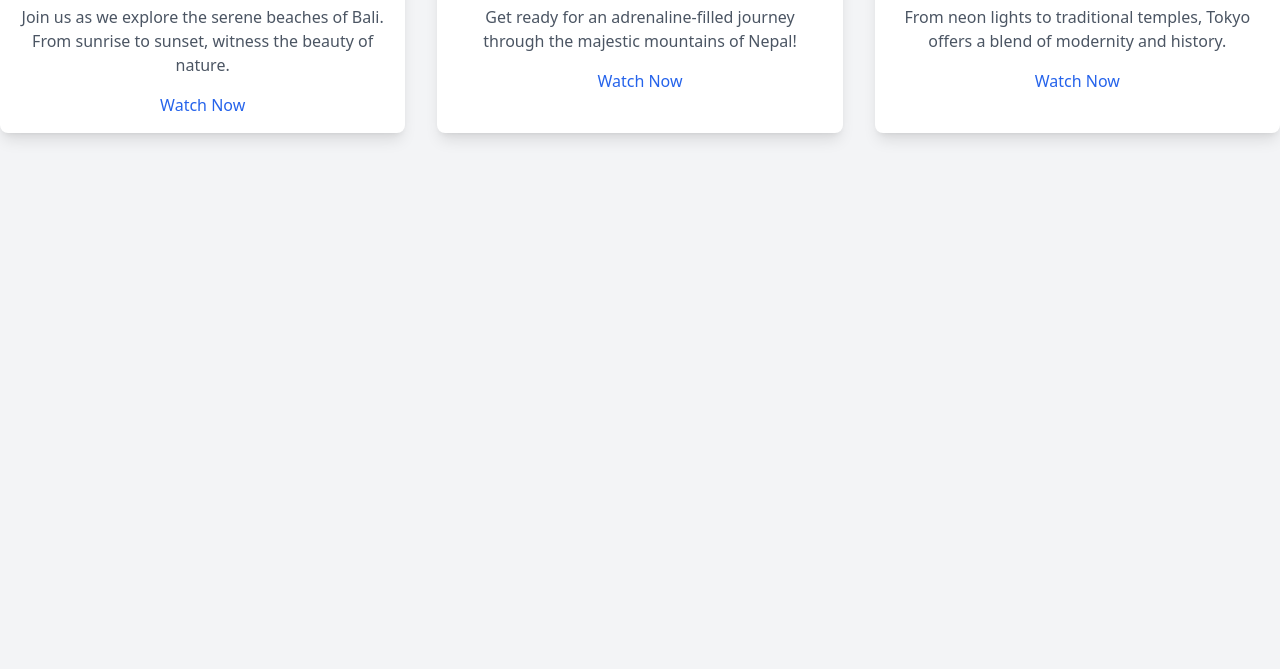
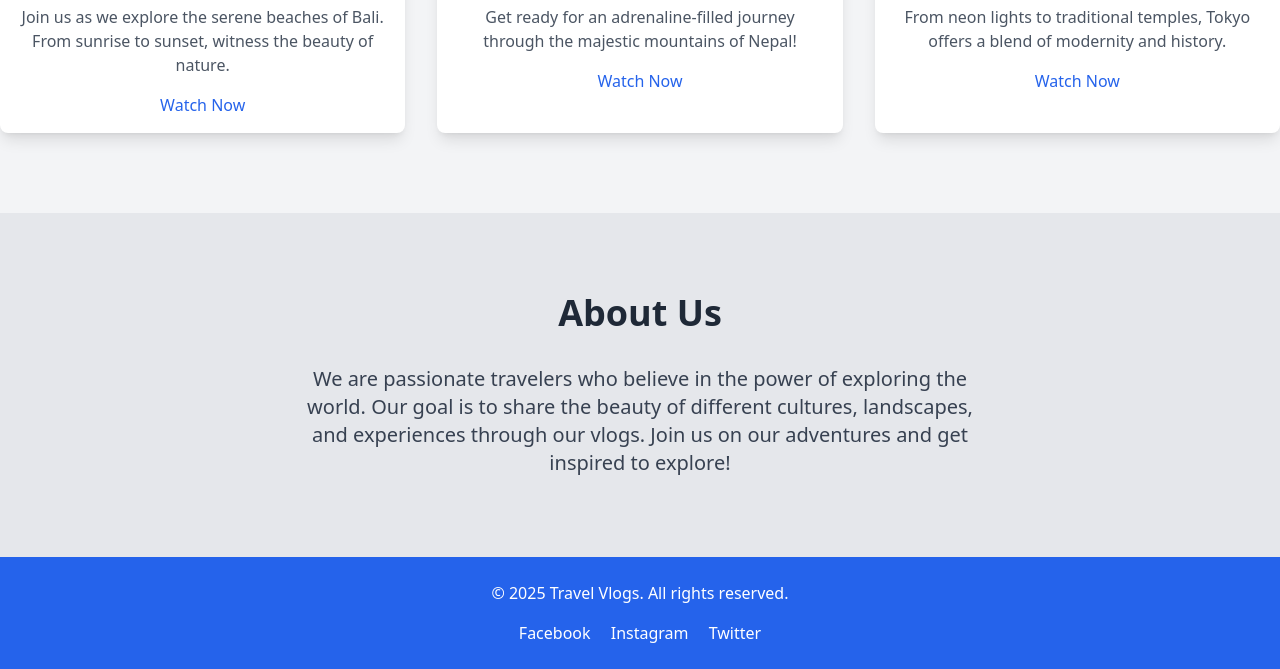
Before and after one commit to gihanpathum01/vbosl, a plain HTML site: page index.html in a window 1280 px wide. Shown: the part 1039-1708 px from the top of the page. Before the commit the page ends 1252 px from the top, so only its background shows below. Drawn offline with nearby package versions, Linux system fonts and the light colour scheme.

Commit message:
Add files via upload

```diff
--- a/index.html
+++ b/index.html
@@ -25,9 +25,9 @@
         </div>
     </header>
 
-    <!-- Hero Section -->
-    <section id="home" class="bg-cover bg-center h-[500px] text-white relative" style="background-image: url('https://source.unsplash.com/1600x900/?travel');">
-        <div class="absolute inset-0 bg-black opacity-50"></div>
+    <!-- Hero Section with New Background -->
+    <section id="home" class="bg-cover bg-center h-[500px] text-white relative" style="background-image: url('https://source.unsplash.com/1600x900/?adventure');">
+        <div class="absolute inset-0 bg-gradient-to-r from-blue-800 via-purple-600 to-pink-500 opacity-70"></div>
         <div class="container mx-auto text-center relative z-10 py-24">
             <h2 class="text-5xl font-bold">Explore the World with Us</h2>
             <p class="mt-4 text-lg">Join us on epic adventures and discover breathtaking destinations.</p>
@@ -69,4 +69,27 @@
                 </div>
             </div>
         </div>
-    </sectio
+    </section>
+
+    <!-- About Section -->
+    <section id="about" class="py-20 bg-gray-200">
+        <div class="container mx-auto text-center">
+            <h2 class="text-4xl font-bold mb-8">About Us</h2>
+            <p class="text-xl text-gray-700 max-w-2xl mx-auto">We are passionate travelers who believe in the power of exploring the world. Our goal is to share the beauty of different cultures, landscapes, and experiences through our vlogs. Join us on our adventures and get inspired to explore!</p>
+        </div>
+    </section>
+
+    <!-- Footer -->
+    <footer id="contact" class="bg-blue-600 text-white py-6">
+        <div class="container mx-auto text-center">
+            <p>&copy; 2025 Travel Vlogs. All rights reserved.</p>
+            <div class="mt-4">
+                <a href="#" class="mx-2 text-white hover:text-yellow-300">Facebook</a>
+                <a href="#" class="mx-2 text-white hover:text-yellow-300">Instagram</a>
+                <a href="#" class="mx-2 text-white hover:text-yellow-300">Twitter</a>
+            </div>
+        </div>
+    </footer>
+
+</body>
+</html>
```
